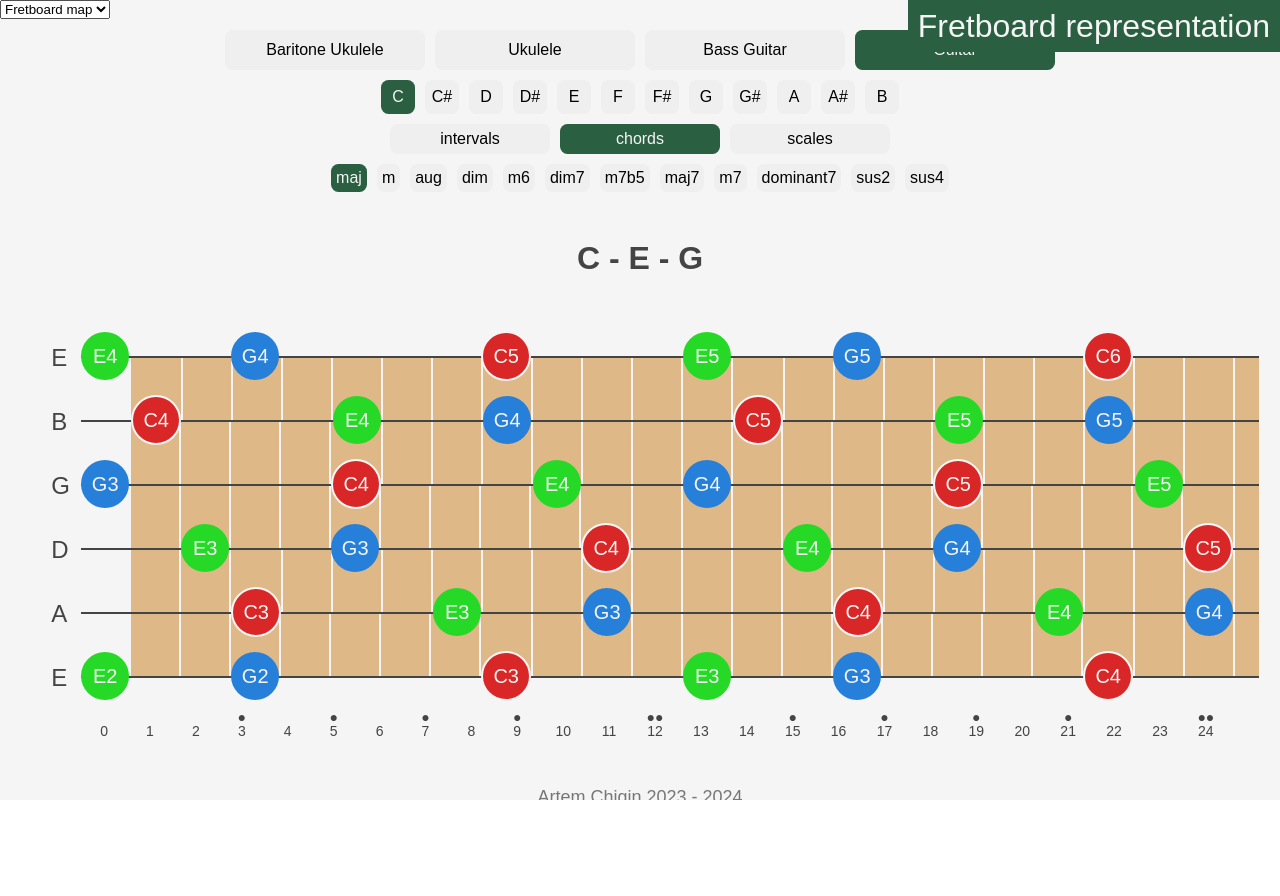
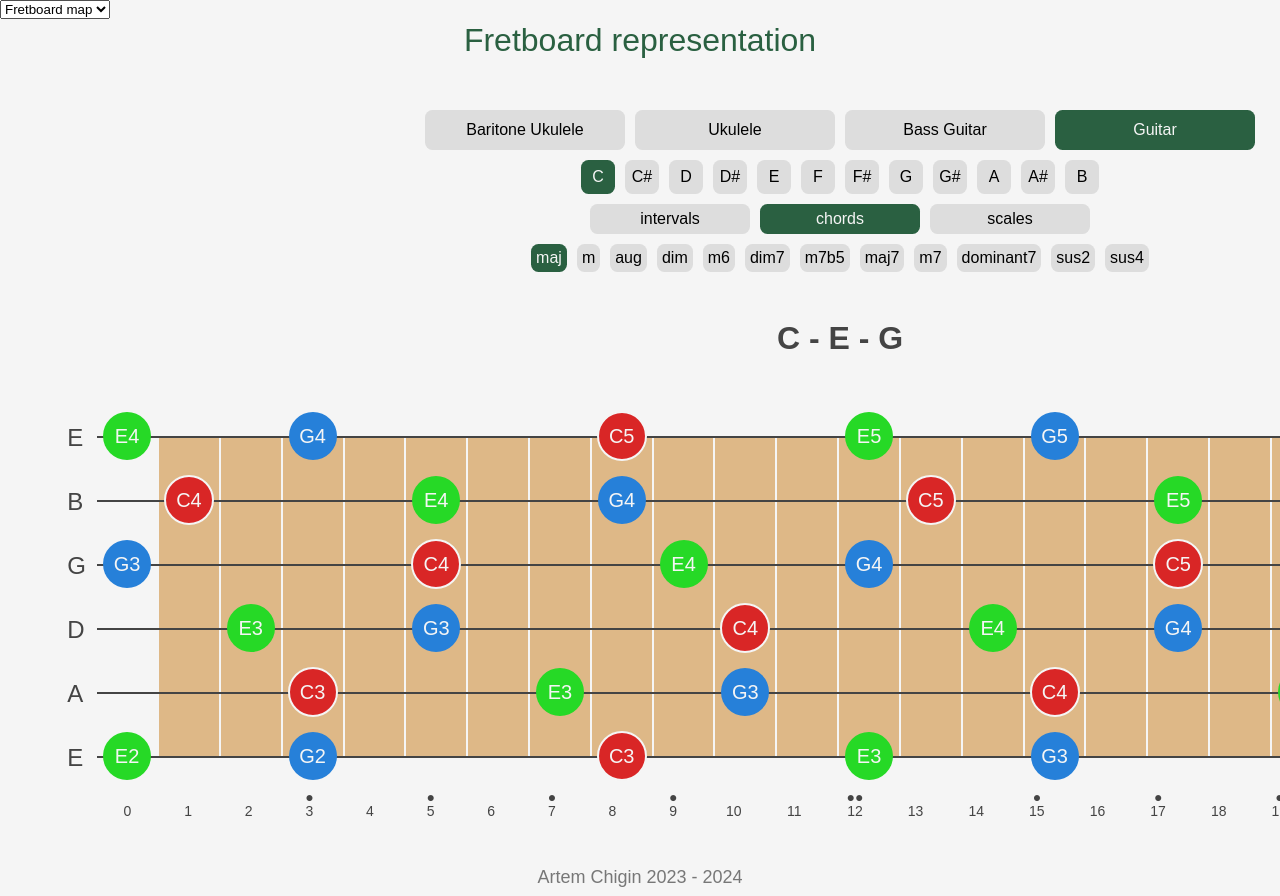
Before and after one commit to artem-chigin/fretboard-map, a React (Create React App) app: page / in a window 1280 px wide. Before the commit the page ends 800 px from the top, so only its background shows below. Built offline with nearby package versions, Linux system fonts and the light colour scheme.

Commit message:
the arrangement of components has been changed

```diff
--- a/src/index.css
+++ b/src/index.css
@@ -19,28 +19,39 @@ body {
 }
 
 .screen {
-  height: 100vh;
+  min-height: 100vh;
   display: flex;
   flex-direction: column;
-  justify-content: space-between;
+  /* justify-content: space-between; */
 }
 
-.main,
+/* .main,
 .App,
 .fretboard-app {
   height: 100%;
+} */
+
+.main {
+  display: flex;
+
+  flex-grow: 1;
+}
+
+.App {
+  flex-grow: 1;
 }
 
 header {
-  /* height: 8rem; */
-  /* display: flex; */
-  position: absolute;
-  right: 0;
+  height: 8rem;
+  display: flex;
+  /* position: absolute;
+  right: 0; */
 
-  /* flex-shrink: 0;
+  flex-shrink: 0;
   justify-content: center;
-  align-items: center; */
-  background-color: #2a6041;
+  align-items: center;
+  /* background-color: #2a6041; */
+  background-color: whitesmoke;
   padding: 1rem;
 }
 
@@ -48,6 +59,7 @@ header h1 {
   font-size: 3.2rem;
   font-weight: 500;
   color: whitesmoke;
+  color: #2a6041;
 }
 
 footer {
@@ -55,12 +67,12 @@ footer {
   gap: 4rem;
   justify-content: center;
   align-items: center;
-  /* background-color: #2a6041; */
   background-color: whitesmoke;
-  /* color: whitesmoke; */
   font-size: 1.8rem;
   color: #777;
   padding: 1rem 0;
+  margin-top: auto;
+
   /* justify-self: flex-end; */
   /* margin: auto 0 0 0; */
 }
@@ -417,6 +429,7 @@ main,
 }
 
 button {
+  background-color: #ddd;
   color: black;
   border: none;
   border-radius: 0.75rem;
```
Also changed, not shown: public/index.html (+0 -12 lines).
